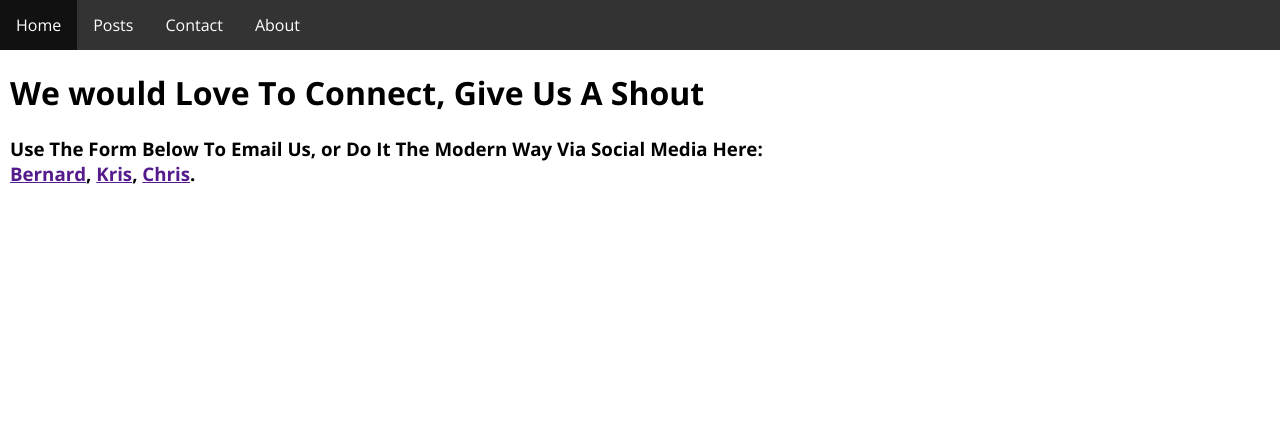
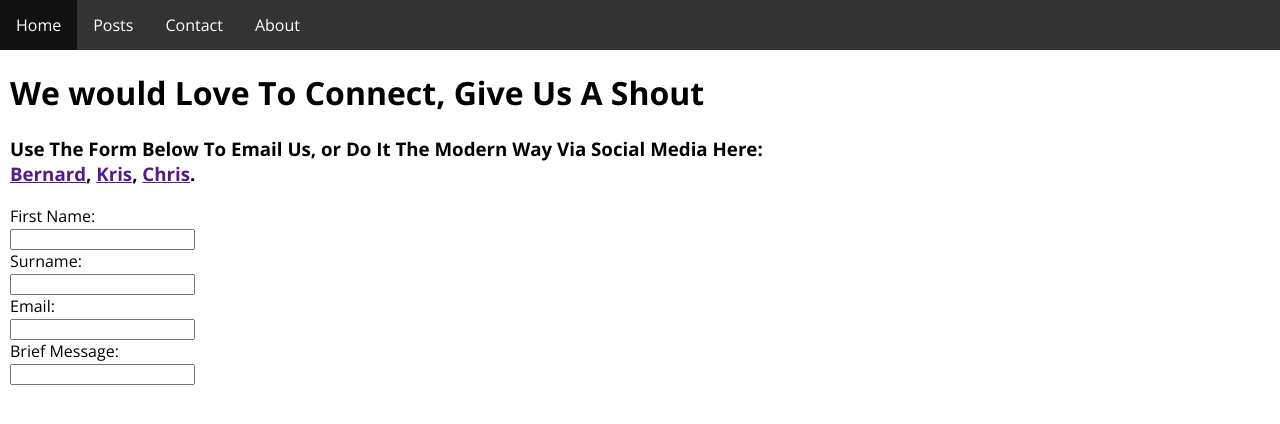
Before and after one commit to MLH-Fellowship/all-in-project, a Jekyll site: the page built from contact.html, in a window 1280 px wide. Shown: the top 424 px of the page. Built offline with Jekyll 4.4.1, drawn with Linux system fonts in a browser that asks for light colours.

Commit message:
Added a form for user input

```diff
--- a/contact.html
+++ b/contact.html
@@ -11,6 +11,13 @@ permalink: /contact
   <title>Contact Page</title>
   <link rel="stysheet" href="stylesheet.css">
   </head>
+<body id="bdy">
+  <script>
+  function darkMode(){
+    document.getElementById("bdy").style.backgroundColor="black";
+    document.getElementById("bdy").style.color="white"
+  }
+  </script>
 
   <h1>We would Love To Connect, Give Us A Shout</h1>
   <div>
@@ -18,3 +25,16 @@ permalink: /contact
       </div>
       <div>
         <form>
+          <label for="fname">First Name:</label> <br>
+          <input type="text" name="fname" value="">
+          <br>
+          <label for="sname">Surname:</label><br>
+          <input type="text" name="sname" value="">
+          <br>
+          <label for="email">Email:</label><br>
+          <input type="text" name="email" value="">
+          <br>
+          <label for="message">Brief Message:</label><br>
+          <input type="text" name="message" value="">
+        </form>
+      </div>
```
